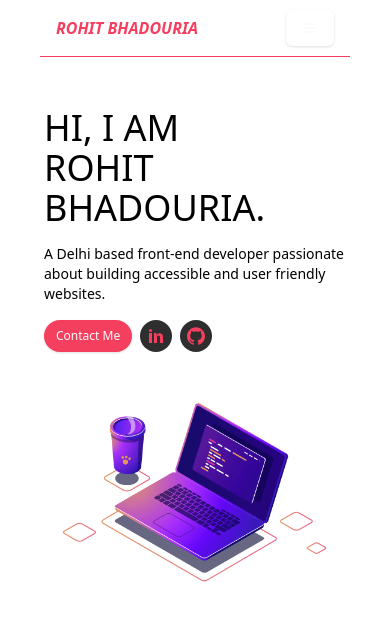
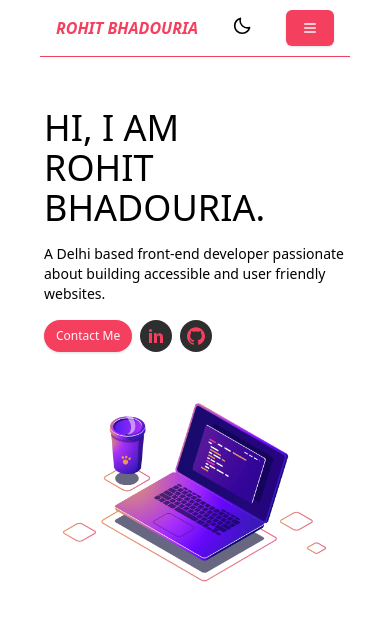
Before and after one commit to rohitsb20/myportfolio, a Next.js app: page / in a window 390 px wide. Shown: the top 620 px of the page. Built offline with nearby package versions, Linux system fonts and the light colour scheme.

Commit message:
add DarkMode toggle to Navbar and improve layout structure

```diff
--- a/src/components/Navbar.tsx
+++ b/src/components/Navbar.tsx
@@ -1,6 +1,6 @@
 "use client";
 import { motion } from "framer-motion";
-
+import DarkMode from "@/components/DarkMode";
 import Link from "next/link";
 import React from "react";
 import { Button } from "@/components/ui/button";
@@ -45,19 +45,26 @@ export default function Navbar() {
     visible: { opacity: 1, y: 0 },
   };
   return (
-    <header
-      className="sticky top-0 z-50 w-full border-b border-b-rose-500   px-4 lg:px-0]"
-    >
-      <div className="max-w-7xl mx-auto flex h-14 items-center">
+    <header className="sticky top-0 z-50 w-full border-b border-b-rose-500   px-4">
+      <div className="w-full mx-auto flex h-14 items-center">
         <div className="md:mr-4 flex justify-between w-full">
-         <Link href="/" className="font-semibold italic uppercase text-rose-500">
-          Rohit Bhadouria
-        </Link>
+          <div>
+            <Link
+              href="/"
+              className="font-semibold italic uppercase text-rose-500"
+            >
+              Rohit Bhadouria
+            </Link>
+          </div>
+
+          <div>
+            <DarkMode />
+          </div>
 
           {/* navbar */}
 
           <nav>
-            <ul className="md:flex hidden items-center space-x-6 text-sm font-light">
+            <ul className="md:flex hidden items-center space-x-6 text-sm font-normal">
               {navItems.map((item) => (
                 <li key={item.title}>
                   {" "}
@@ -75,7 +82,7 @@ export default function Navbar() {
         </div>
         <Button
           className="  inline-flex items-center justify-center
-          rounded-md md:hidden bg-white"
+          rounded-md md:hidden dark:bg-white dark:hover:bg-rose-500 "
           onClick={() => setmMobileMenuOpen(!mobileMenuOpen)}
         >
           <span className="sr-only">Open main menu</span>
@@ -86,7 +93,6 @@ export default function Navbar() {
           )}
         </Button>
       </div>
-
       {mobileMenuOpen && (
         <motion.div
           className="md:hidden bg-background/95 rounded-lg"
```
